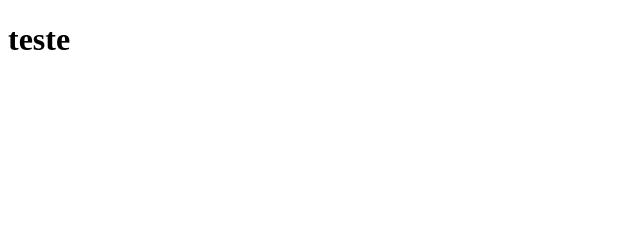
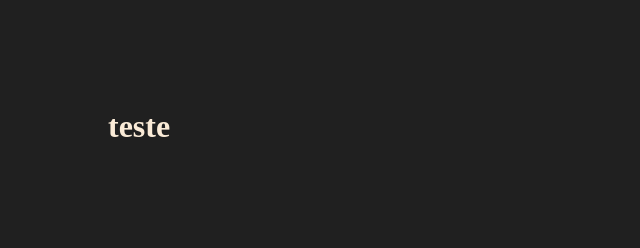
Before and after one commit to fabriciocintras/primeiro-brunch, a plain HTML site: page index.html in a window 1280 px wide. Shown: the whole page, without its empty margins (0-640 px from the left). Drawn offline with Linux system fonts and the light colour scheme.

Commit message:
designer titulo

```diff
--- a/index.html
+++ b/index.html
@@ -3,6 +3,7 @@
 <head>
     <meta charset="UTF-8">
     <meta name="viewport" content="width=device-width, initial-scale=1.0">
+    <link rel="stylesheet" href="style.css">
     <title>Document</title>
 </head>
 <body>
--- /dev/null
+++ b/style.css
@@ -0,0 +1,8 @@
+body{
+    background: rgb(32, 32, 32);
+}
+h1{
+    margin: auto;
+    color: antiquewhite;
+    padding: 100px;
+}
```
